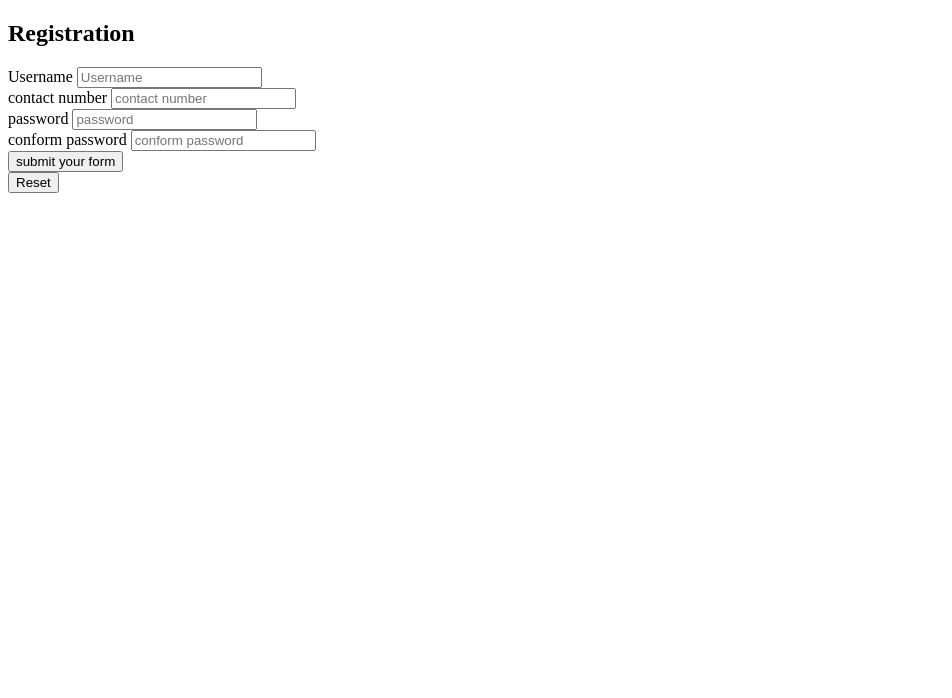
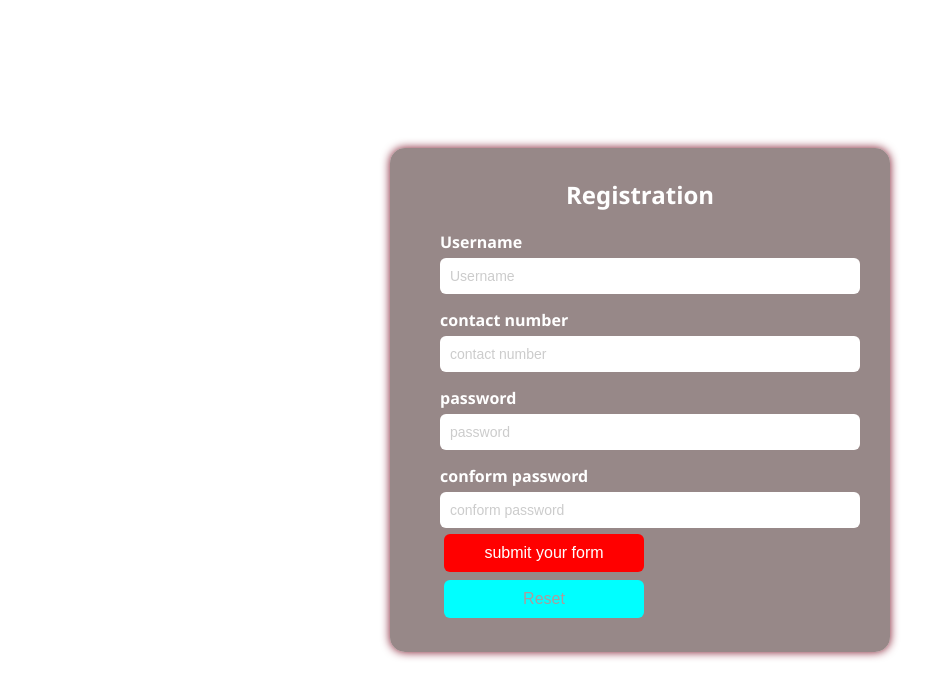
Before and after one commit to Deepak906542/demo_repo, a plain HTML site: page index.html in a window 1280 px wide. Shown: the whole page, without its empty margins (0-952 px from the left). Drawn offline with Linux system fonts and the light colour scheme.

Commit message:
Update index.html

```diff
--- a/index.html
+++ b/index.html
@@ -4,7 +4,7 @@
     <meta charset="UTF-8">
     <meta name="viewport" content="width=device-width, initial-scale=1.0">
     <title>Login page</title>
-    <link rel="stylesheet" href="login.css" type="text/stylesheet">
+    <link rel="stylesheet" href="login.css" type="text/css">
 </head>
 <body>
     <div class="d">
```
